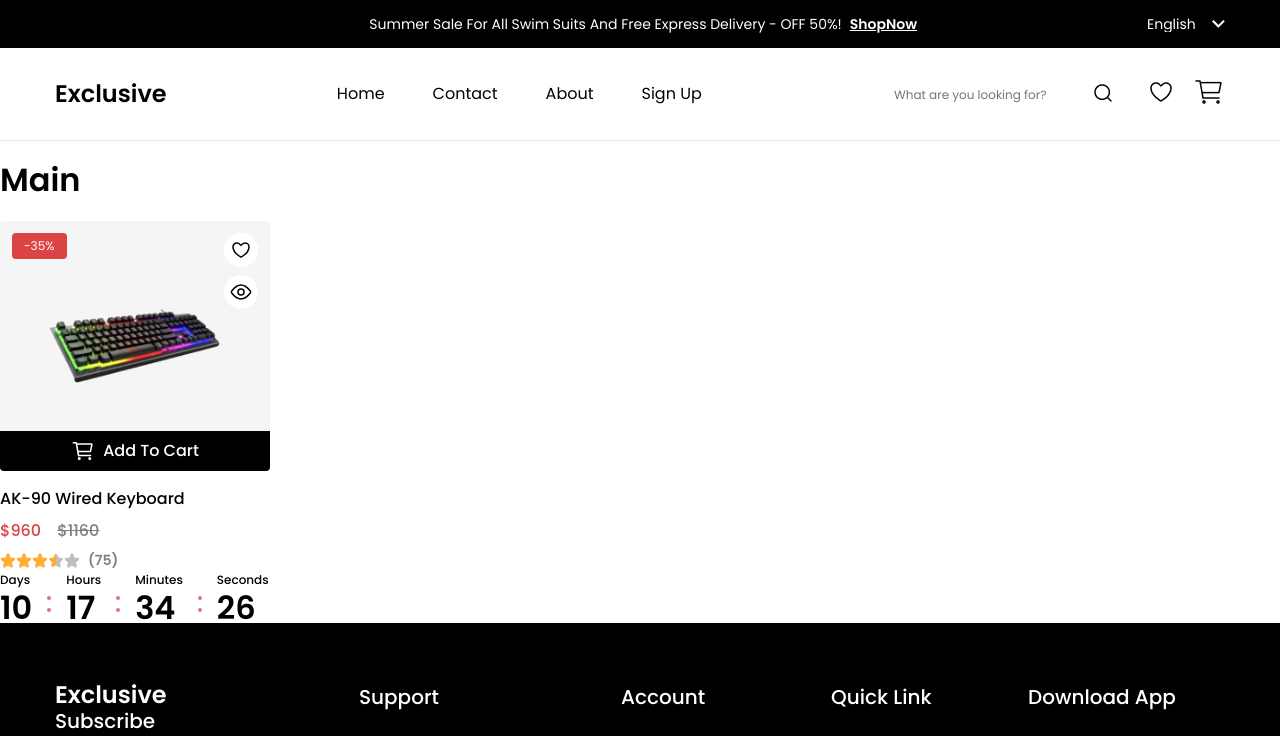
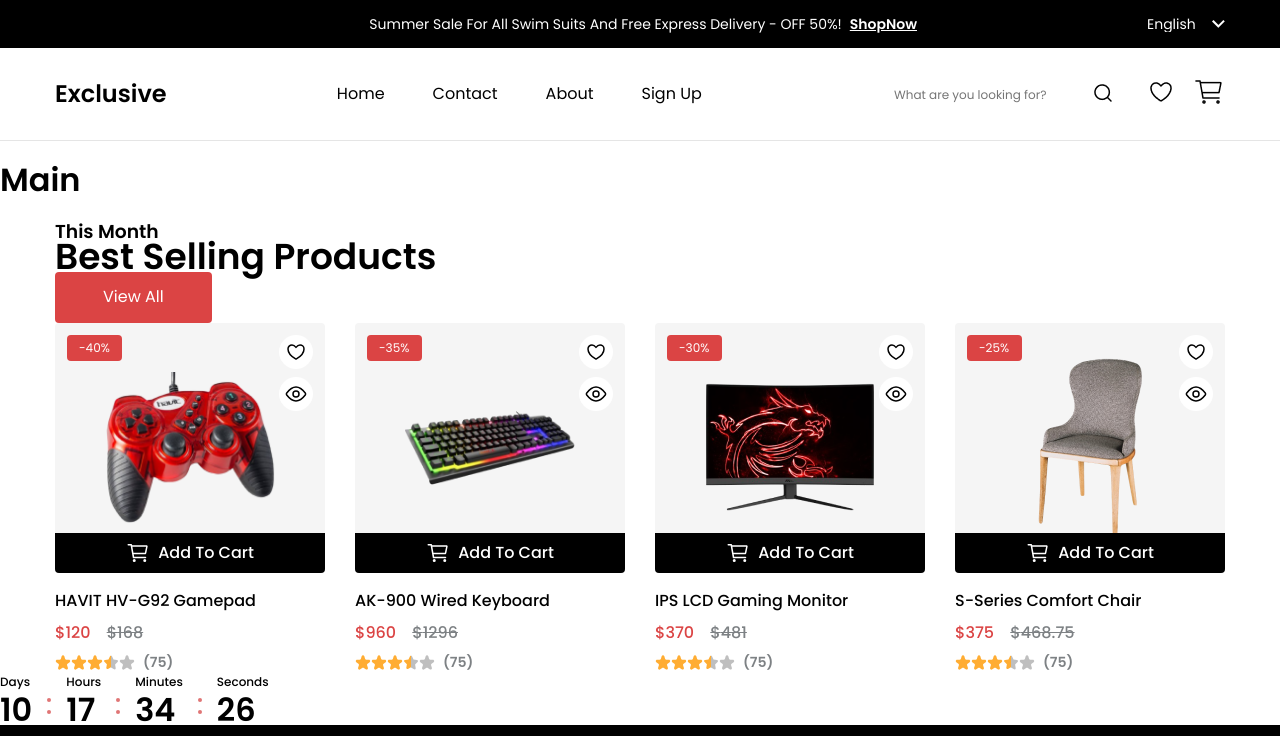
Before and after one commit to YaroslavFd/TechnoShop, a React (Create React App) app: page / in a window 1280 px wide. Shown: the top 736 px of the page. Built offline with nearby package versions, Linux system fonts and the light colour scheme.

Commit message:
feat: add products list

```diff
--- a/src/components/ProductCard/index.jsx
+++ b/src/components/ProductCard/index.jsx
@@ -1,15 +1,11 @@
 import './styles.css';
 
-const ProductCard = () => {
+const ProductCard = ({ title, price, discount, img }) => {
   return (
     <div className="card">
       <div className="card__block">
-        <img
-          className="card__img"
-          src="/img/products/2.png"
-          alt="AK-900 Wired Keyboard"
-        />
-        <div className="card__badge">-35%</div>
+        <img className="card__img" src={img} alt={title} />
+        <div className="card__badge">{`-${discount}%`}</div>
         <div className="card__box card__box-heart">
           <img
             className="card__heart"
@@ -30,10 +26,11 @@ const ProductCard = () => {
         </button>
       </div>
       <a href="/#" className="card__title">
-        AK-90 Wired Keyboard
+        {title}
       </a>
       <p className="card__price text-red">
-        $960 <span className="card__price_old">$1160</span>
+        ${price}{' '}
+        <span className="card__price_old">${price * (1 + discount / 100)}</span>
       </p>
       <div className="card__rating">
         <svg
--- /dev/null
+++ b/src/components/ProductsList/index.jsx
@@ -0,0 +1,23 @@
+import { PRODUCTS } from '../../data/products';
+import ProductCard from '../ProductCard';
+
+import './styles.css';
+
+export const ProductsList = () => {
+  return (
+    <section className="month">
+      <div className="container month-container">
+        <h3 className="section__subtitle subtitle-red">This Month</h3>
+        <div className="section__title">
+          <h2 className="section__title-text title">Best Selling Products</h2>
+          <button className="button">View All</button>
+        </div>
+        <div className="product-list">
+          {PRODUCTS.map((product) => (
+            <ProductCard key={`product-${product.id}`} {...product} />
+          ))}
+        </div>
+      </div>
+    </section>
+  );
+};
--- /dev/null
+++ b/src/components/ProductsList/styles.css
@@ -0,0 +1,4 @@
+.product-list {
+    display: flex;
+    justify-content: space-between;
+}
--- /dev/null
+++ b/src/data/products.js
@@ -0,0 +1,30 @@
+export const PRODUCTS = [
+  {
+    id: 1,
+    title: 'HAVIT HV-G92 Gamepad',
+    price: 120,
+    discount: 40,
+    img: '/img/products/1.png',
+  },
+  {
+    id: 2,
+    title: 'AK-900 Wired Keyboard',
+    price: 960,
+    discount: 35,
+    img: '/img/products/2.png',
+  },
+  {
+    id: 3,
+    title: 'IPS LCD Gaming Monitor',
+    price: 370,
+    discount: 30,
+    img: '/img/products/3.png',
+  },
+  {
+    id: 4,
+    title: 'S-Series Comfort Chair',
+    price: 375,
+    discount: 25,
+    img: '/img/products/4.png',
+  },
+];
--- a/src/pages/Home.jsx
+++ b/src/pages/Home.jsx
@@ -1,12 +1,11 @@
 import CountdownTimer from '../components/CountdownTimer';
-import ProductCard from '../components/ProductCard';
+import { ProductsList } from '../components/ProductsList';
 
 const Home = () => {
-  const targetDate = new Date('April 20, 2023 23:59:00');
   return (
     <>
-      <ProductCard />
-      <CountdownTimer targetDate={targetDate} />
+      <ProductsList />
+      <CountdownTimer targetDate={new Date('April 20, 2023 23:59:00')} />
     </>
   );
 };
```
